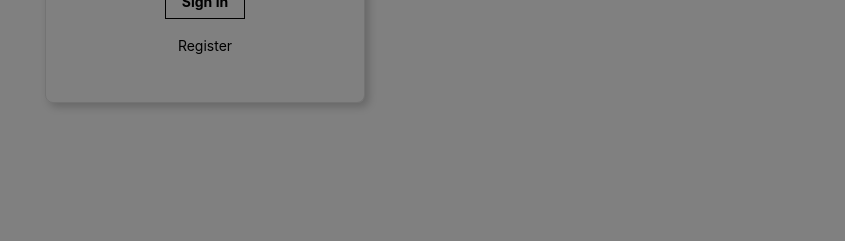
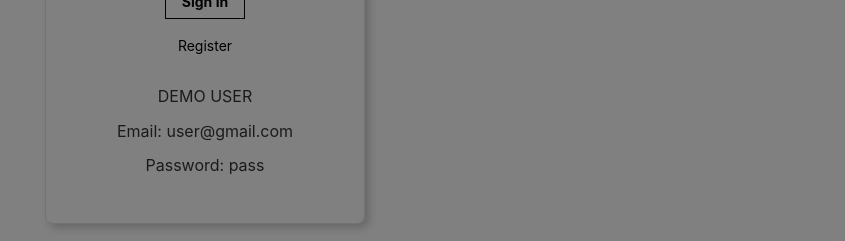
Before and after one commit to vpopovic003/face-brain, a React (Create React App) app: page / in a window 1280 px wide. Shown: the part 422-663 px from the top of the page, without its empty margins (435-1280 px from the left). Built offline with nearby package versions, Linux system fonts and the light colour scheme.

Commit message:
add demo user

```diff
--- a/src/App.css
+++ b/src/App.css
@@ -41,3 +41,7 @@
     transform: rotate(360deg);
   }
 }
+
+.demo {
+  border: 1px solid gray;
+}
--- a/src/components/ImageLinkForm/ImageLinkForm.js
+++ b/src/components/ImageLinkForm/ImageLinkForm.js
@@ -6,6 +6,9 @@ const ImageLinkForm = ({ onInputChange, onSubmit }) => {
     <div>
       <p className='f3'>
         {'This Magic Brain will detect faces in you pictures. Give it a try.'}
+      </p>
+      <p className='f3'>
+        {'Paste an HTML link. For example: https://static.standard.co.uk/2023/07/12/12/AFP_33NQ8UY.jpg'}
       </p>
       <div className='center'>
         <div className='form center pa4 br3 shadow-5'>
--- a/src/components/Signin/Signin.js
+++ b/src/components/Signin/Signin.js
@@ -70,6 +70,11 @@ class Signin extends React.Component {
             <div className="lh-copy mt3">
               <p onClick={() => onRouteChange('register')} className="f6 link dim black db pointer">Register</p>
             </div>
+            <div className="demo">
+              <p>DEMO USER</p>
+              <p>Email: user@gmail.com</p>
+              <p>Password: pass</p>
+            </div>
           </div>
         </main>
       </article>
```
